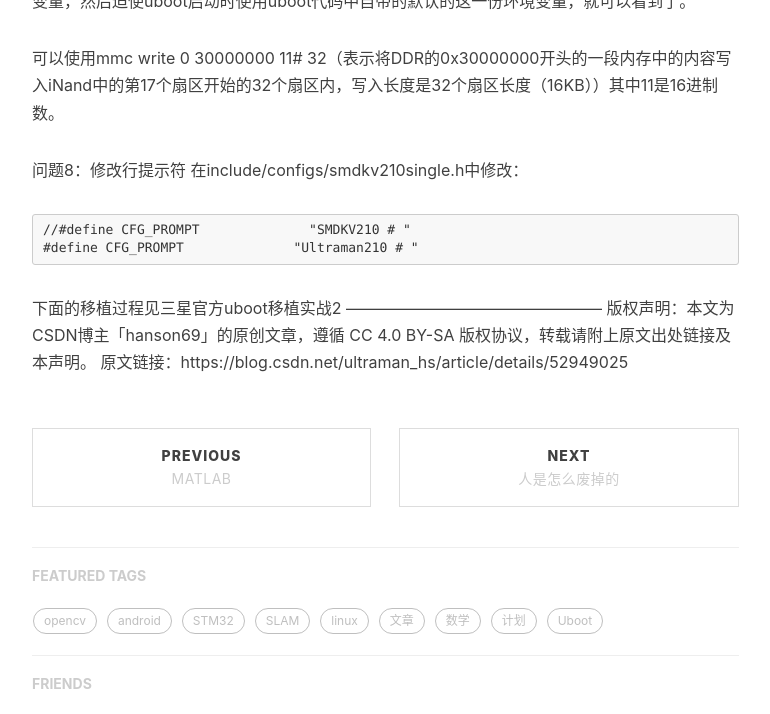
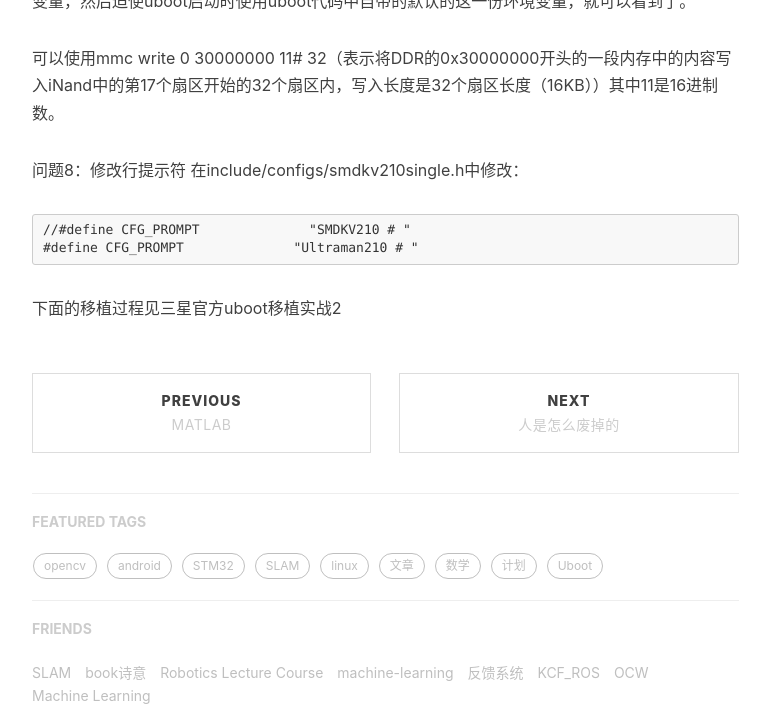
Before and after one commit to gary-robotics/dlward, a Jekyll site: the page built from _posts/2019-09-28-三星官方uboot移植实战1-2019.markdown, in a window 1280 px wide and 900 px high, scrolled down 5550 px, cut to the strip 0-714 px from the top of the window. Shown: the whole strip, without its empty margins (233-1003 px from the left). Built offline with Jekyll 4.4.1, drawn with Linux system fonts in a browser that asks for light colours; nearby versions of some CDN libraries; comment, search, counter and statistics services are not loaded.

Commit message:
Update 2019-09-28-三星官方uboot移植实战1-2019.markdown

````diff
--- a/_posts/2019-09-28-三星官方uboot移植实战1-2019.markdown
+++ b/_posts/2019-09-28-三星官方uboot移植实战1-2019.markdown
@@ -188,6 +188,3 @@ uart_asm_init中到底初始化的是哪个串口（从0到3）？取决于ELFIN
 #define CFG_PROMPT              "Ultraman210 # "
 ```
 下面的移植过程见三星官方uboot移植实战2
-————————————————
-版权声明：本文为CSDN博主「hanson69」的原创文章，遵循 CC 4.0 BY-SA 版权协议，转载请附上原文出处链接及本声明。
-原文链接：https://blog.csdn.net/ultraman_hs/article/details/52949025
````
